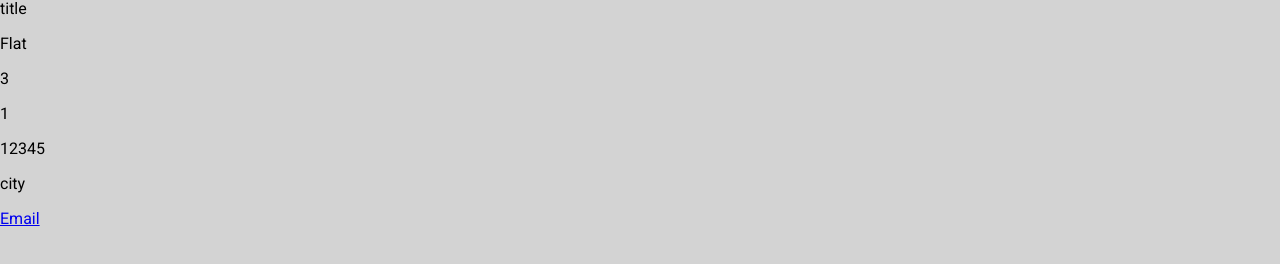
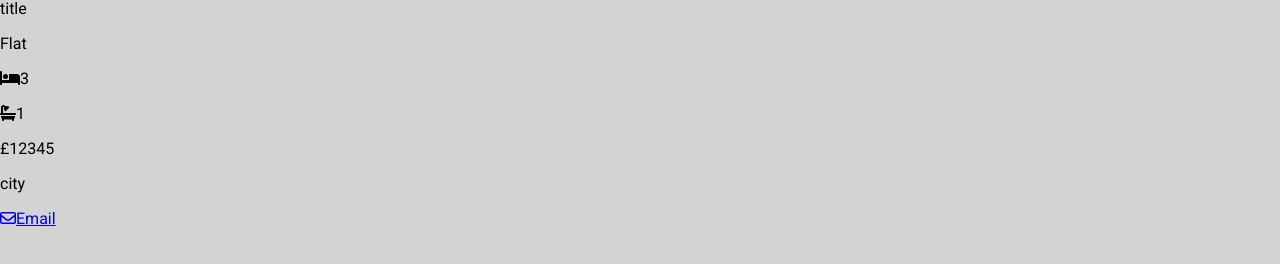
Before and after one commit to toothless13/surreal-estate, a React (Create React App) app: page / in a window 1280 px wide. Shown: the part 136-400 px from the top of the page. Built offline with nearby package versions, Linux system fonts and the light colour scheme.

Commit message:
add FontAwesome to project and PropertyCard component

```diff
--- a/package.json
+++ b/package.json
@@ -3,6 +3,10 @@
   "version": "0.1.0",
   "private": true,
   "dependencies": {
+    "@fortawesome/fontawesome-svg-core": "^6.4.2",
+    "@fortawesome/free-regular-svg-icons": "^6.4.2",
+    "@fortawesome/free-solid-svg-icons": "^6.4.2",
+    "@fortawesome/react-fontawesome": "^0.2.0",
     "@testing-library/jest-dom": "^5.17.0",
     "@testing-library/react": "^13.4.0",
     "@testing-library/user-event": "^13.5.0",
--- a/src/components/PropertyCard.js
+++ b/src/components/PropertyCard.js
@@ -1,4 +1,7 @@
 import React from "react";
+import { FontAwesomeIcon } from "@fortawesome/react-fontawesome";
+import { faBed, faBathtub } from "@fortawesome/free-solid-svg-icons";
+import { faEnvelope } from "@fortawesome/free-regular-svg-icons";
 
 const PropertyCard = ({
   title,
@@ -14,14 +17,17 @@
       <p className="property-card-title">{title}</p>
       <p className="property-card-type">{type}</p>
       <p className="property-card-bedrooms" data-testid="property-bedrooms">
+        <FontAwesomeIcon icon={faBed} />
         {bedrooms}
       </p>
       <p className="property-card-bathrooms" data-testid="property-bathrooms">
+        <FontAwesomeIcon icon={faBathtub} />
         {bathrooms}
       </p>
-      <p className="property-card-price">{price}</p>
+      <p className="property-card-price">£{price}</p>
       <p className="property-card-city">{city}</p>
       <a href={`mailto:${email}`} className="property-card-email">
+        <FontAwesomeIcon icon={faEnvelope} />
         Email
       </a>
     </div>
```
Also changed, not shown: src/styles/resources/bed-solid.svg (deleted), 1 other file (tests, documents, lock files or other folders).
